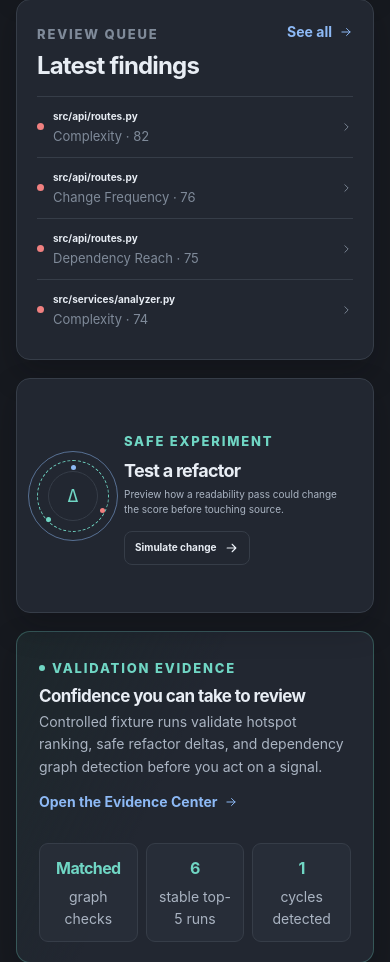
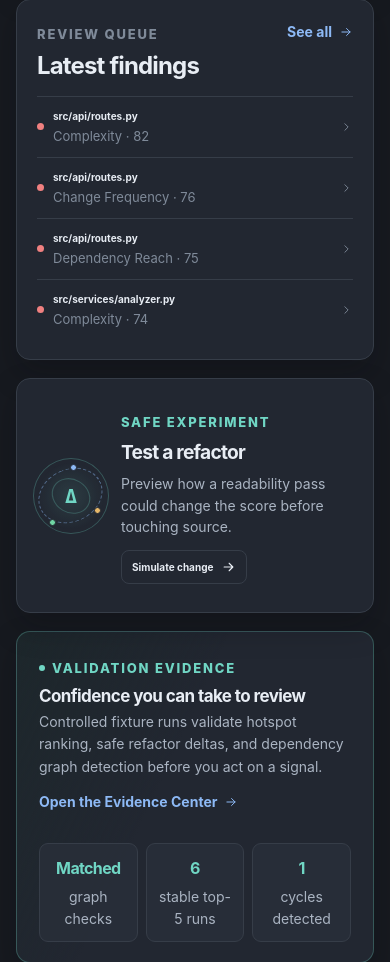
Before and after one commit to Luciddreamer-coder/Repopilot, a Flask app: page /dashboard in a window 390 px wide; the page is wider, and only the part inside the window is pictured. Shown: the part 2976-3938 px from the top of that part. Run offline with Flask 3, Linux system fonts and the light colour scheme; some libraries are stand-ins or nearby versions.

Commit message:
fix: polish responsive dashboard navigation

```diff
--- a/app/static/css/style.css
+++ b/app/static/css/style.css
@@ -1444,3 +1444,268 @@ small, kbd { font-size: var(--font-size-xs) !important; line-height: 1.45; }
     padding: 20px;
   }
 }
+
+/* Final responsive polish: keep the experiment mark and navigation content
+   inside their cards even when the dashboard is viewed at a narrow width. */
+.experiment-panel {
+  display: grid;
+  grid-template-columns: clamp(92px, 30%, 132px) minmax(0, 1fr);
+  align-items: center;
+  gap: 18px;
+  overflow: hidden;
+}
+
+.experiment-panel > div:last-child {
+  min-width: 0;
+}
+
+.experiment-panel h2,
+.experiment-panel p {
+  overflow-wrap: anywhere;
+}
+
+.experiment-panel p {
+  margin: 9px 0 16px;
+}
+
+.experiment-panel .button {
+  max-width: 100%;
+  white-space: normal;
+  text-align: center;
+}
+
+.experiment-orbit {
+  position: relative;
+  width: min(100%, 126px);
+  height: auto;
+  aspect-ratio: 1;
+  margin: 0 auto;
+  border: 1px solid rgba(112,214,196,.28);
+  border-radius: 50%;
+  background: radial-gradient(circle, rgba(112,214,196,.12), transparent 65%);
+}
+
+.experiment-orbit::before,
+.experiment-orbit::after {
+  content: "";
+  position: absolute;
+  inset: 14%;
+  border: 1px dashed rgba(141,185,245,.42);
+  border-radius: 50%;
+  transform: rotate(-24deg) scaleX(1.25);
+}
+
+.experiment-orbit::after {
+  inset: 27%;
+  border-style: solid;
+  border-color: rgba(112,214,196,.5);
+  transform: rotate(31deg) scaleX(1.18);
+}
+
+.experiment-orbit > span {
+  position: absolute;
+  z-index: 1;
+  inset: 50% auto auto 50%;
+  color: var(--color-accent);
+  font-size: 20px;
+  font-weight: 800;
+  transform: translate(-50%, -50%);
+}
+
+.experiment-orbit > i {
+  position: absolute;
+  z-index: 2;
+  width: 7px;
+  height: 7px;
+  border: 1px solid var(--color-surface);
+  border-radius: 50%;
+  background: var(--color-accent-secondary);
+}
+
+.experiment-orbit > i:nth-of-type(1) { top: 7%; left: 48%; }
+.experiment-orbit > i:nth-of-type(2) { right: 9%; bottom: 25%; background: var(--color-risk-medium); }
+.experiment-orbit > i:nth-of-type(3) { bottom: 9%; left: 20%; background: var(--color-risk-low); }
+
+.scan-hero > div:first-child {
+  min-width: 0;
+  flex: 1 1 auto;
+}
+
+.scan-hero .hero-copy {
+  max-width: 620px;
+}
+
+.scan-hero-art {
+  flex: 0 1 220px;
+  max-width: 220px;
+}
+
+.sidebar {
+  overflow-y: auto;
+  overscroll-behavior: contain;
+  scrollbar-width: thin;
+  scrollbar-color: var(--color-border) transparent;
+}
+
+.sidebar-bottom {
+  flex-shrink: 0;
+}
+
+.sidebar-backdrop {
+  display: none;
+}
+
+@media (max-height: 760px) and (min-width: 761px) {
+  .sidebar {
+    padding-top: 14px;
+    padding-bottom: 12px;
+  }
+
+  .sidebar-top {
+    padding-bottom: 8px;
+  }
+
+  .workspace-switcher {
+    margin-bottom: 9px;
+    padding: 7px;
+  }
+
+  .workspace-avatar {
+    width: 29px;
+    height: 29px;
+  }
+
+  .nav-section {
+    gap: 1px;
+  }
+
+  .nav-section + .nav-section {
+    margin-top: 14px;
+  }
+
+  .nav-label {
+    padding-bottom: 5px;
+  }
+
+  .nav-link {
+    padding-top: 5px;
+    padding-bottom: 5px;
+  }
+
+  .sidebar-bottom {
+    margin-top: 24px;
+  }
+
+  .sidebar-tip {
+    padding-top: 6px;
+    padding-bottom: 6px;
+  }
+
+  .sidebar-tip p {
+    line-height: 1.3;
+  }
+
+  .connection-status {
+    margin-top: 6px;
+  }
+}
+
+@media (max-width: 1100px) and (min-width: 761px) {
+  .scan-hero-art {
+    flex-basis: 190px;
+    max-width: 190px;
+  }
+
+  .experiment-panel {
+    grid-template-columns: 112px minmax(0, 1fr);
+  }
+}
+
+@media (max-width: 760px) {
+  .sidebar {
+    z-index: 30;
+  }
+
+  .sidebar.is-open {
+    transform: translateX(0) !important;
+  }
+
+  .sidebar.is-open + .sidebar-backdrop {
+    position: fixed;
+    z-index: 25;
+    display: block;
+    inset: 0;
+    background: rgba(8, 10, 14, .58);
+  }
+
+  .menu-trigger {
+    width: 36px;
+    height: 36px;
+  }
+
+  .menu-lines,
+  .menu-lines::before,
+  .menu-lines::after {
+    display: block;
+    width: 17px;
+    height: 2px;
+    border-radius: 2px;
+    background: currentColor;
+  }
+
+  .menu-lines {
+    position: relative;
+  }
+
+  .menu-lines::before,
+  .menu-lines::after {
+    content: "";
+    position: absolute;
+    left: 0;
+  }
+
+  .menu-lines::before { top: -6px; }
+  .menu-lines::after { top: 6px; }
+
+  .experiment-panel {
+    grid-template-columns: 88px minmax(0, 1fr);
+    gap: 15px;
+    padding: 18px;
+  }
+
+  .experiment-orbit {
+    width: 88px;
+  }
+
+  .experiment-panel .eyebrow {
+    white-space: normal;
+  }
+
+  .experiment-panel h2 {
+    font-size: 1.2rem;
+  }
+
+  .experiment-panel p {
+    font-size: var(--font-size-sm);
+  }
+
+  .scan-hero-art {
+    display: none;
+  }
+}
+
+@media (max-width: 420px) {
+  .experiment-panel {
+    grid-template-columns: 76px minmax(0, 1fr);
+    gap: 12px;
+    padding: 16px;
+  }
+
+  .experiment-orbit {
+    width: 76px;
+  }
+
+  .experiment-panel p {
+    margin-bottom: 12px;
+  }
+}
```
